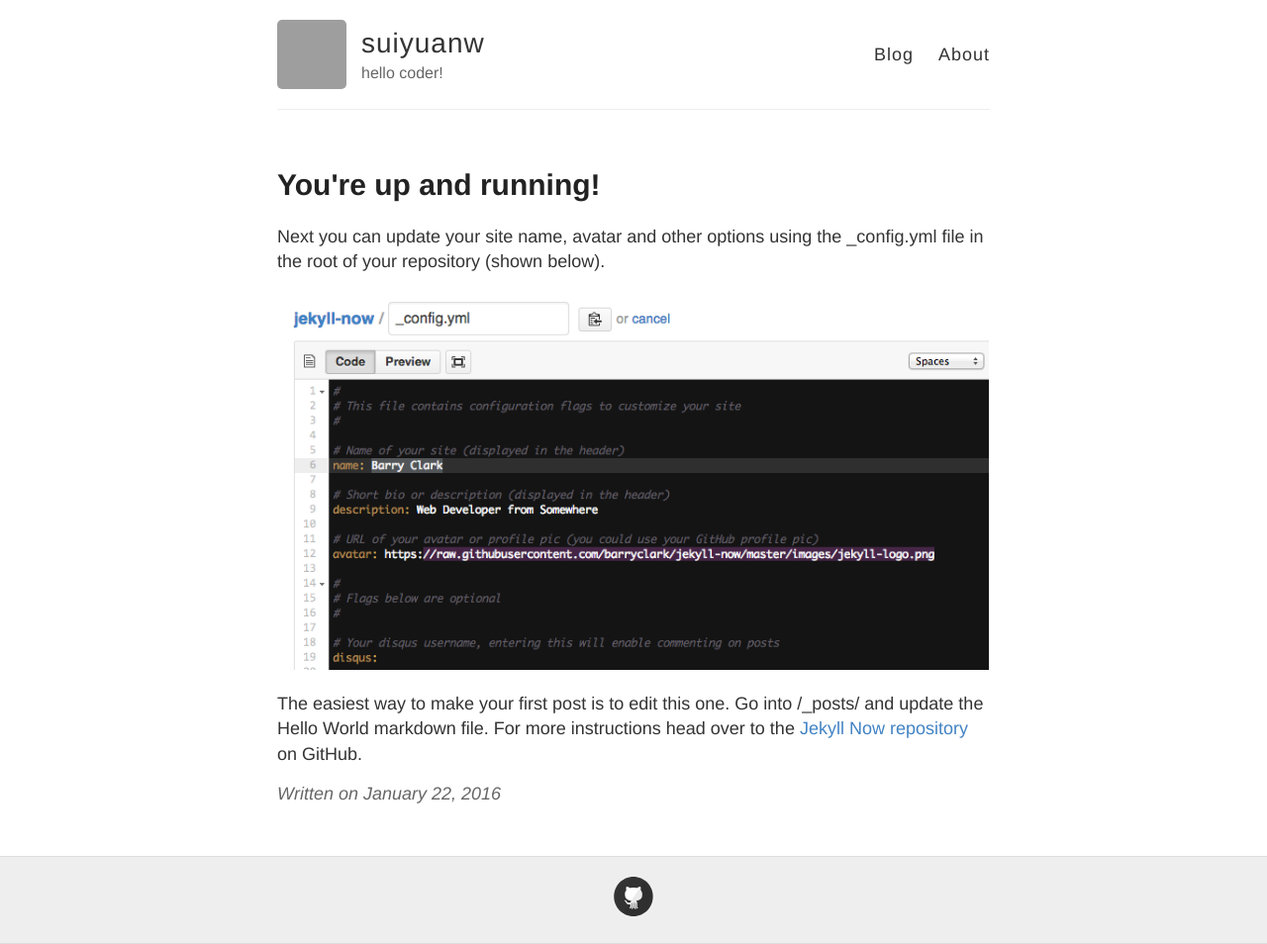
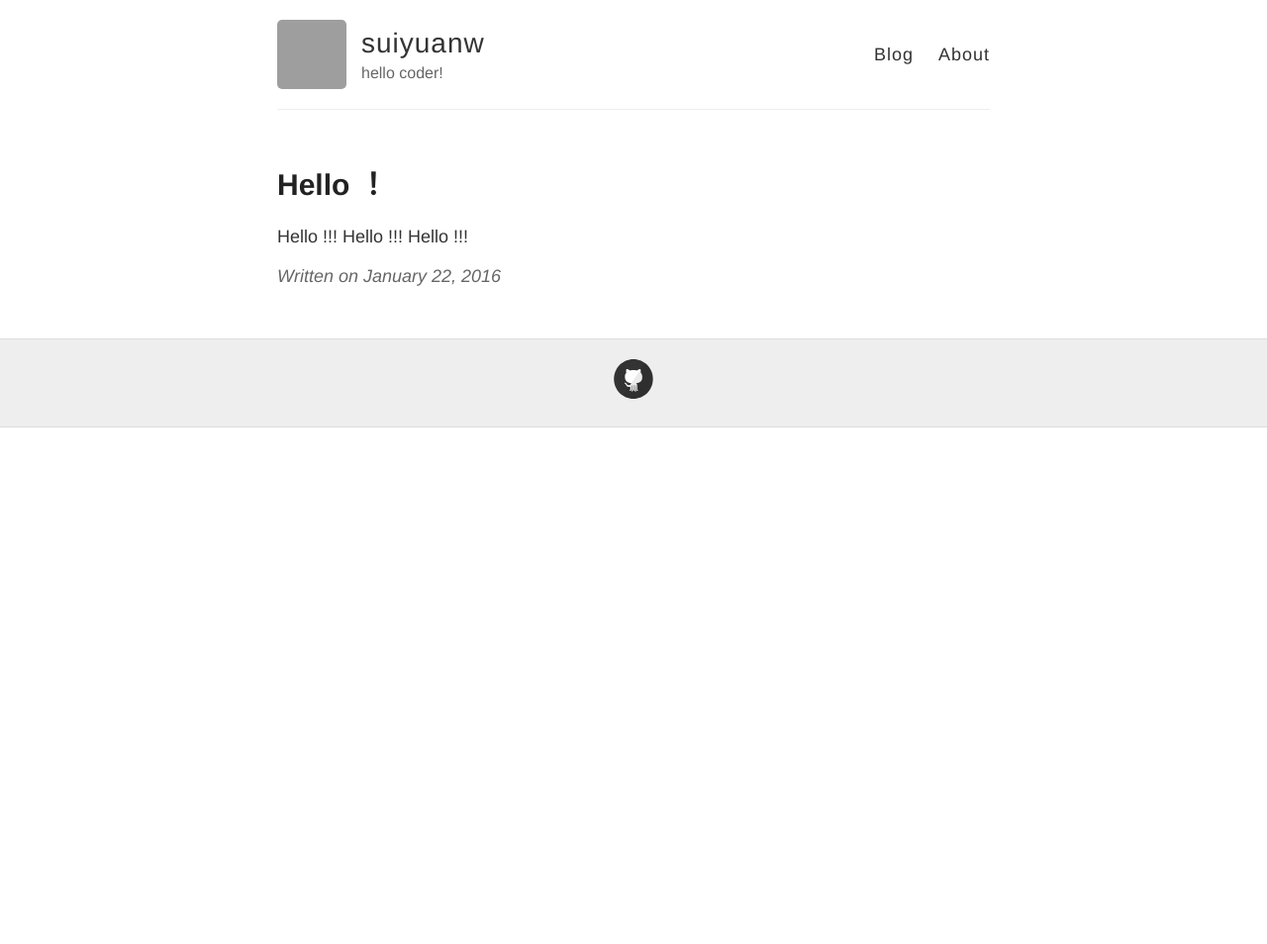
Before and after one commit to suiyuanw/suiyuanw.github.io, a Jekyll site: the page built from _posts/2016-01-22-Hi Hi.md, in a window 1280 px wide. Shown: the whole page at 99% size. Built offline with Jekyll 4.4.1, drawn with Linux system fonts in a browser that asks for light colours; Markdown is read by kramdown in place of the engine named in the settings; after the commit the page ends 900 px from its top, so only the background shows below that; grey boxes are pictures that could not be loaded.

Commit message:
first start

```diff
--- a/_posts/2016-01-22-Hi Hi.md
+++ b/_posts/2016-01-22-Hi Hi.md
@@ -1,10 +1,8 @@
 ---
 layout: post
-title: You're up and running!
+title: Hello ！
 ---
 
-Next you can update your site name, avatar and other options using the _config.yml file in the root of your repository (shown below).
-
-![_config.yml]({{ site.baseurl }}/images/config.png)
-
-The easiest way to make your first post is to edit this one. Go into /_posts/ and update the Hello World markdown file. For more instructions head over to the [Jekyll Now repository](https://github.com/barryclark/jekyll-now) on GitHub.
+Hello !!!
+Hello !!!
+Hello !!!
```
Also changed, not shown: _posts/2016/reader.md (added, +10 -0 lines), _posts/reader.md (renamed from _posts/2014-3-3-Hello-World.md).
